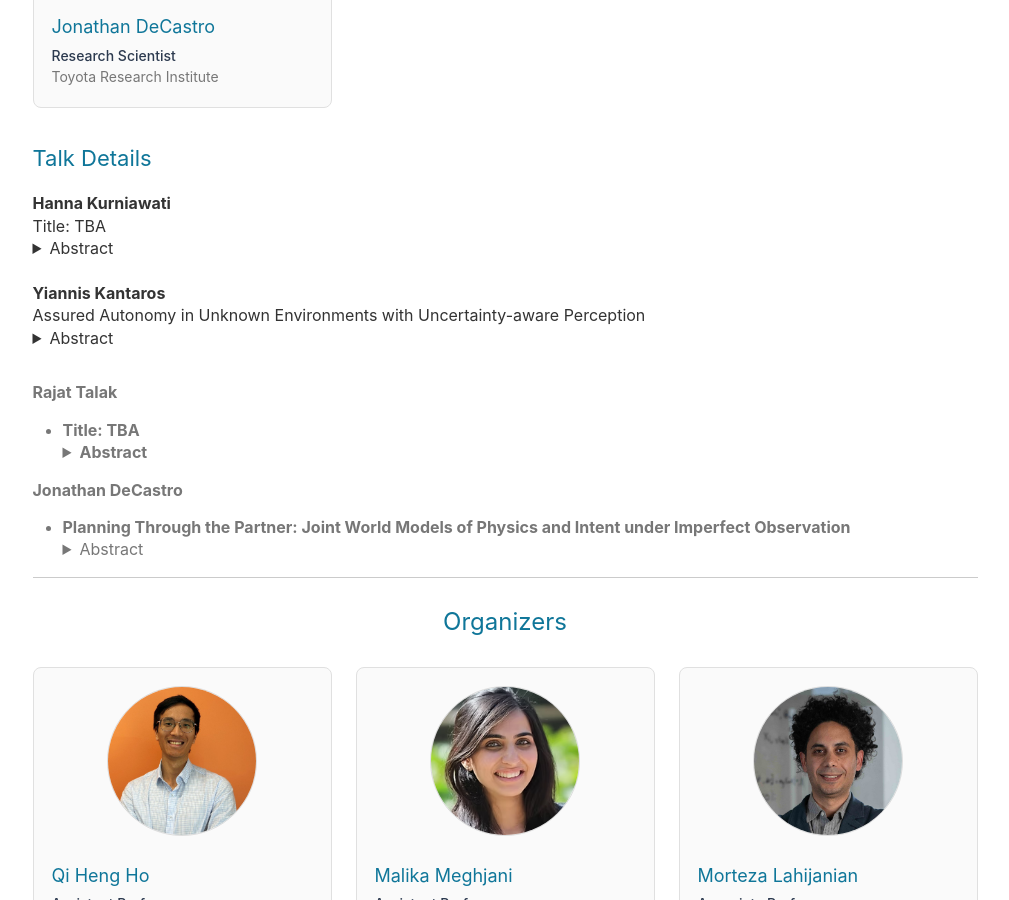
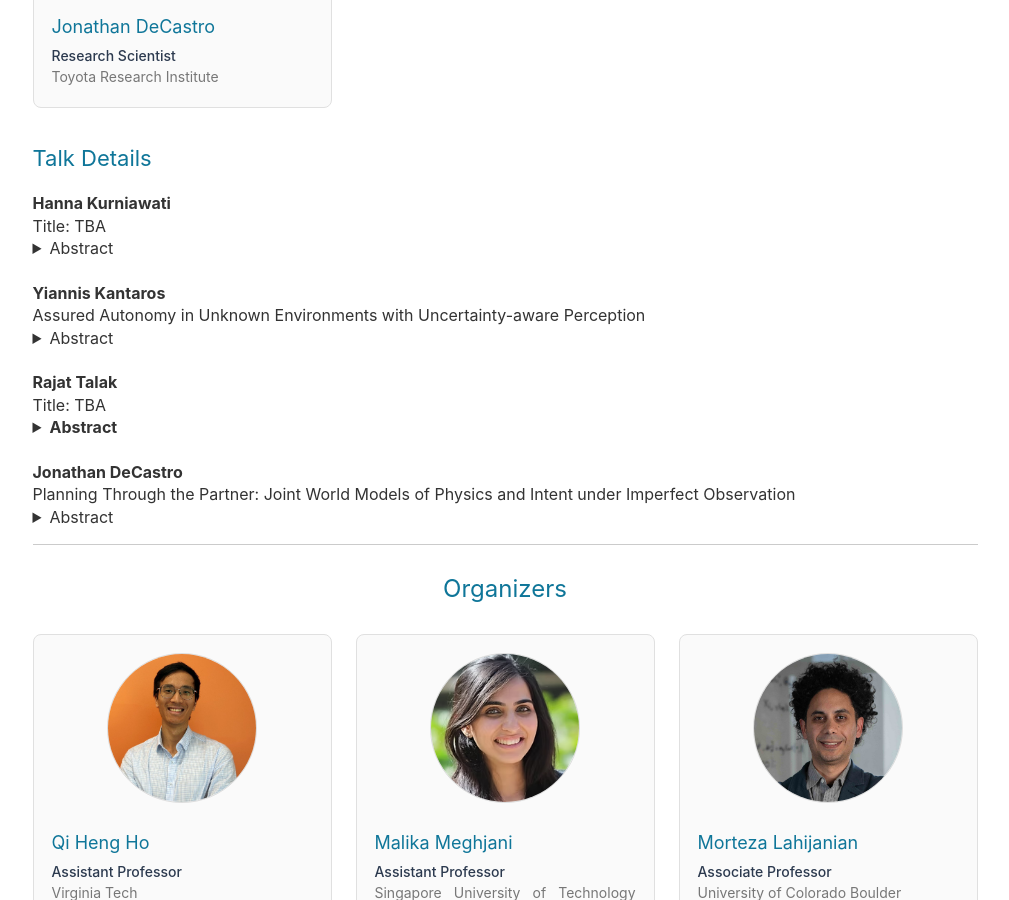
Before and after one commit to aria-systems-group/website, a Jekyll site: the page built from pages/rssworkshop2025.md, in a window 1280 px wide and 900 px high, scrolled down 3751 px. Shown: the whole window, without its empty margins (135-1144 px from the left). Built offline with Jekyll 4.4.1, drawn with Linux system fonts in a browser that asks for light colours.

```diff
--- a/pages/rssworkshop2025.md
+++ b/pages/rssworkshop2025.md
@@ -322,7 +322,7 @@
     Title: TBA<br>
     <details class="talk-abstract">
       <summary>Abstract</summary>
-      <p>TBA</p>
+      TBA
     </details>
   </div>
   <br>
@@ -340,32 +340,25 @@
   <br>
 
   <div class="talk-card">
-    <p class="role"><b>Rajat Talak</b></p>
-    <ul>
-      <li><b>Title: TBA</b>
-      <details class="talk-abstract">
+    <b>Rajat Talak</b><br>
+    Title: TBA<br>
+    <details class="talk-abstract">
       <summary><b>Abstract</b></summary>
-      <p>TBA</p>
+      TBA
     </details>
-    </li>
-    </ul>
   </div>
+  <br>
 
   <div class="talk-card">
-    <p class="role"><b>Jonathan DeCastro</b></p>
-    <ul>
-      <li><b>Planning Through the Partner: Joint World Models of Physics and Intent under Imperfect Observation</b>
-        <details class="talk-abstract">
-          <summary>Abstract</summary>
-      <p>When a perception-planning-control loop includes a human partner, planning with the human is the paramount challenge. The partner can be characterized as a system with partial observability, uncertain dynamics arising from goal-directed behavior, and time-delayed closed-loop reactions -- all of which we can only probe only partially through quantitative and qualitative measures. Typical planning and control systems assume well-behaved dynamics and passive sensing; this assumption breaks for partner-aware planning at multiple levels. I will discuss how my group approaches this class of problems by learning the right mix of representations from data, folding reactivity into planning, and constructing safety filters that structurally respect human input. I will also discuss how we assess reliability using real and simulated human participants. I close with a set of open challenges we face in perceiving human partners across driving and robotics.</p>
+    <b>Jonathan DeCastro</b><br>
+    Planning Through the Partner: Joint World Models of Physics and Intent under Imperfect Observation<br>
+    <details class="talk-abstract">
+      <summary>Abstract</summary>
+      When a perception-planning-control loop includes a human partner, planning with the human is the paramount challenge. The partner can be characterized as a system with partial observability, uncertain dynamics arising from goal-directed behavior, and time-delayed closed-loop reactions -- all of which we can only probe only partially through quantitative and qualitative measures. Typical planning and control systems assume well-behaved dynamics and passive sensing; this assumption breaks for partner-aware planning at multiple levels. I will discuss how my group approaches this class of problems by learning the right mix of representations from data, folding reactivity into planning, and constructing safety filters that structurally respect human input. I will also discuss how we assess reliability using real and simulated human participants. I close with a set of open challenges we face in perceiving human partners across driving and robotics.
     </details>
-    </li>
-    </ul>
   </div>
 
 </div>
-
-
 
 <hr>
 
```
